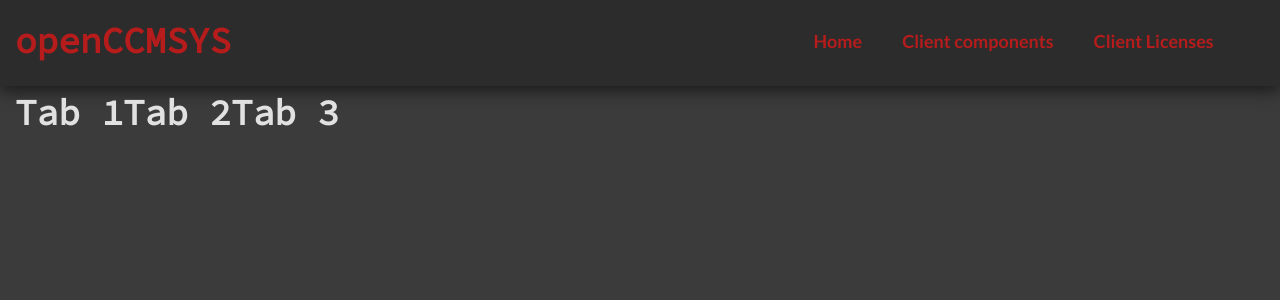
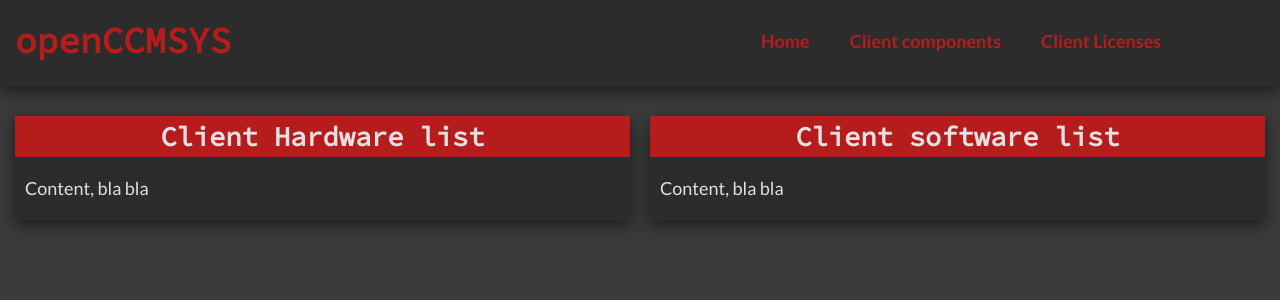
Before and after one commit to xeofd/opencmsys, a PHP site: page / in a window 1280 px wide. Shown: the top 300 px of the page. Run offline with PHP 8.4, Linux system fonts and the light colour scheme.

Commit message:
30-11-19, 20:29; More css updates, will stop and transfer these too stack-design soon.

```diff
--- a/redesign/css/core.css
+++ b/redesign/css/core.css
@@ -21,6 +21,8 @@ To learn how to use stack-design goto https://www.benfd.uk/learn/stack-design
     /* Typography variables */
     --stack-primary-font: 'Lato', sans-serif;
     --stack-secondary-font: 'Source Code Pro', monospace;
+    /* Styling variables */
+    --stack-box-shadow: 0px 5px 15px var(--stack-shadowed-color);
 }
 
 /* Basic elements */
@@ -60,15 +62,15 @@ h1, h2, h3, h4{
     display: flex;
 }
 .stack-container-head{
-    margin: 0;
+    margin: 0 0 30px 0;
     padding: 10px;
-    box-shadow: 0px 5px 15px var(--stack-shadowed-color);
+    box-shadow: var(--stack-box-shadow);
 }
 
 /* Layout > Header */
 
 .stack-container-head > div > .stack-spacer-horizontal{
-    width: 45%;
+    width: 40%;
 }
 .stack-container-head > div > h1{
     margin: 4px 0 0 0;
@@ -78,6 +80,7 @@ h1, h2, h3, h4{
 
 
 .stack-head-nav{
+    padding: 0 10px;
     overflow: hidden;
 }
 .stack-head-nav > ul{
@@ -93,7 +96,62 @@ h1, h2, h3, h4{
 }
 .stack-head-nav > ul > a > li:hover{
     border-bottom: 3px solid var(--stack-primary-color);
-    box-shadow: 0px 5px 15px var(--stack-shadowed-color);
+    box-shadow: var(--stack-box-shadow);
+}
+
+/* Layout > Grid */
+
+.stack-cell{
+    margin: 0 10px;
+    background: var(--stack-secondary-color);
+    box-shadow: var(--stack-box-shadow);
+}
+.stack-cell:first-child{
+    margin: 0 10px 0 0;
+}
+.stack-cell:last-child{
+    margin: 0 0 0 10px;
+}
+.stack-cell--1{
+    width: 10%;
+}
+.stack-cell--2{
+    width: 20%;
+}
+.stack-cell--3{
+    width: 30%;
+}
+.stack-cell--4{
+    width: 40%;
+}
+.stack-cell--5{
+    width: 50%;
+}
+.stack-cell--6{
+    width: 60%;
+}
+.stack-cell--7{
+    width: 70%;
+}
+.stack-cell--8{
+    width: 80%;
+}
+.stack-cell--9{
+    width: 90%;
+}
+.stack-cell--10{
+    width: 100%;
+}
+
+/* Cell > Content */
+
+.stack-cell--title{
+    width: 100%;
+    background: var(--stack-primary-color);
+    text-align: center;
+}
+.stack-cell--content{
+    margin: 10px;
 }
 
 /* Layout > Visuals */
@@ -113,3 +171,9 @@ h1, h2, h3, h4{
 .stack-bold{
     font-weight: bold;
 }
+
+/* Tables */
+
+.stack-table{
+
+}
--- a/redesign/index.html
+++ b/redesign/index.html
@@ -53,25 +53,45 @@
 
             <!-- Begin body content -->
 
-            <div class="stack-container" id="stack_container_content">
+            <div class="stack-spacer-vertical"></div>
 
-                <div class="stack-tab stack-tab-active" id="">
+            <div class="stack-container">
 
-                    <h1>Tab 1</h1>
+                <main class="stack-container" id="stack_container_content">
 
-                </div>
+                    <div class="stack-cell stack-cell--5">
 
-                <div class="stack-tab" id="">
+                        <div class="stack-cell--title">
 
-                        <h1>Tab 2</h1>
+                            <h2>Client Hardware list</h2>
 
-                </div>
+                        </div>
 
-                <div class="stack-tab" id="">
+                        <div class="stack-cell--content">
 
-                        <h1>Tab 3</h1>
+                            <p>Content, bla bla</p>
 
-                </div>
+                        </div>
+
+                    </div>
+
+                    <div class="stack-cell stack-cell--5">
+
+                        <div class="stack-cell--title">
+
+                            <h2>Client software list</h2>
+
+                        </div>
+
+                        <div class="stack-cell--content">
+
+                            <p>Content, bla bla</p>
+
+                        </div>
+
+                    </div>
+
+                </main>
 
             </div>
 
```
